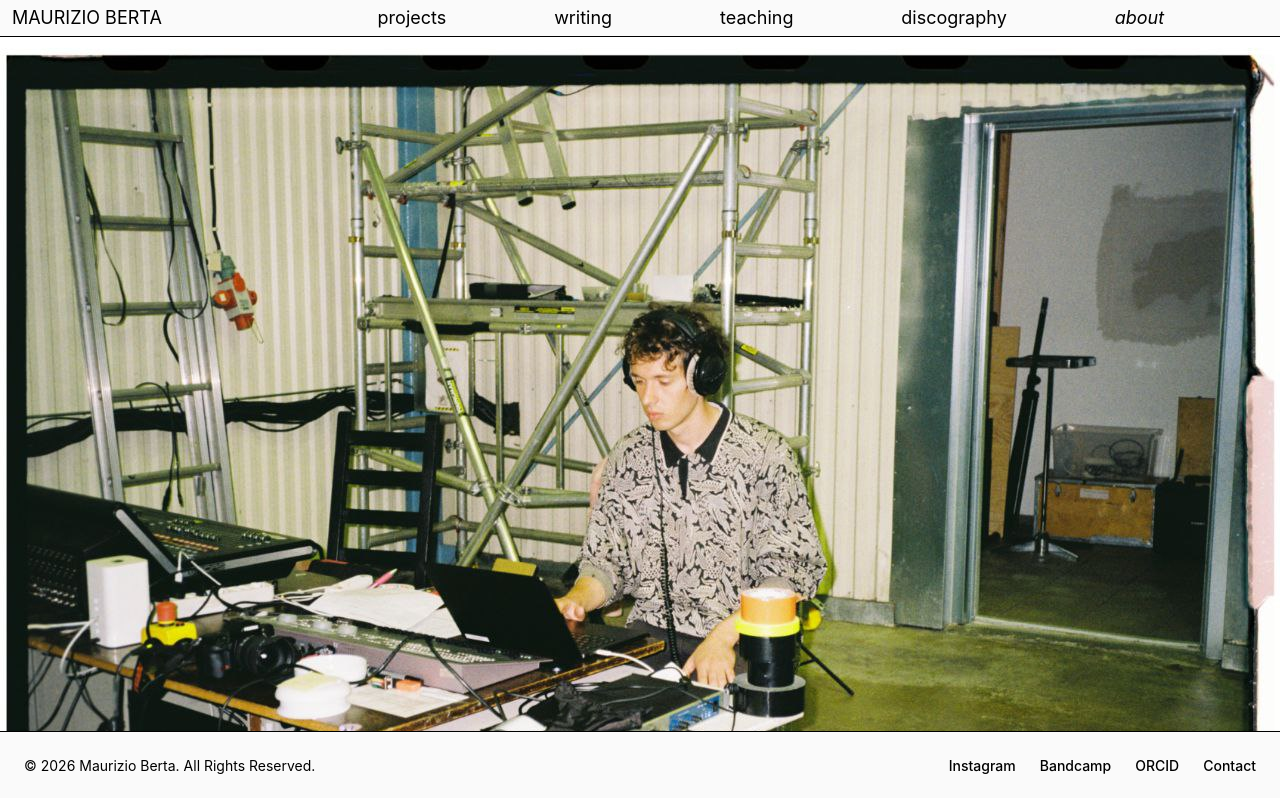
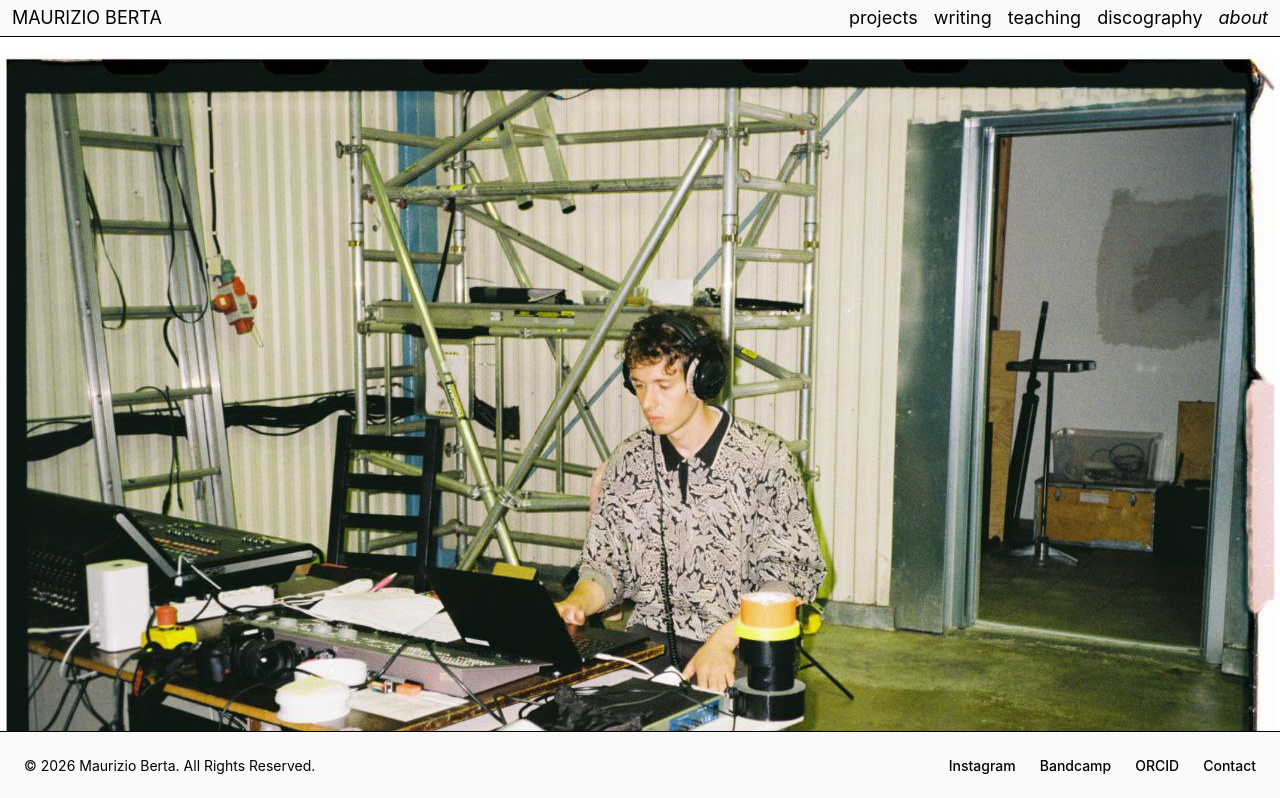
Before and after one commit to mauriziobrt/mauriziobrt.github.io, a SvelteKit app: page /about in a window 1280 px wide. Shown: the top 798 px of the page. Built offline with nearby package versions, Linux system fonts and the light colour scheme.

Commit message:
fixed stuff

```diff
--- a/src/routes/+layout.svelte
+++ b/src/routes/+layout.svelte
@@ -12,7 +12,7 @@
 </svelte:head>
 
 <Nav />
-<div class="pt-8"></div>
+<div class="pt-9"></div>
 {@render children()}
 <div class="pt-24 md:pt-20"></div>
 <Footer />
--- a/src/routes/+page.svelte
+++ b/src/routes/+page.svelte
@@ -1,4 +1,4 @@
 <body class="h-screen relative">
     <img class="max-h-full md:max-h-9/10 mx-auto" src="/C&Er-99.jpg" />
-    <!-- <div class="text-right block italic text-gray-400 font-serif px-6">Locus Solus live@Reaktorhallen <br> March, 2026</div> -->
+    <div class="text-left block italic text-gray-400 font-serif px-6 text-sm">Locus Solus live@Reaktorhallen <br> March, 2026 <br> Ph: Kristina Popova</div>
 </body>
--- a/src/routes/Footer.svelte
+++ b/src/routes/Footer.svelte
@@ -8,16 +8,16 @@
         class="flex flex-wrap items-center mt-3 text-sm font-medium text-body sm:mt-0"
     >
         <li>
-            <a href="#" class="hover:underline me-4 md:me-6">Instagram</a>
+            <a href="https://www.instagram.com/maurizioberta/" class="hover:underline me-4 md:me-6">Instagram</a>
         </li>
         <li>
-            <a href="#" class="hover:underline me-4 md:me-6">Bandcamp</a>
+            <a href="https://maurizioberta.bandcamp.com/" class="hover:underline me-4 md:me-6">Bandcamp</a>
         </li>
         <li>
-            <a href="#" class="hover:underline me-4 md:me-6">ORCID</a>
+            <a href="https://orcid.org/0009-0002-8926-3984" class="hover:underline me-4 md:me-6">ORCID</a>
         </li>
         <li>
-            <a href="#" class="hover:underline">Contact</a>
+            <a href="https://www.kth.se/profile/mberta" class="hover:underline">Contact</a>
         </li>
     </ul>
 </footer>
--- a/src/routes/Nav.svelte
+++ b/src/routes/Nav.svelte
@@ -1,4 +1,4 @@
-<script lang="ts">
+<!-- <script lang="ts">
     import { page } from '$app/state';
     import "../app.css";
 </script>
@@ -13,4 +13,69 @@
     <div class:italic={page.url.pathname.startsWith('/about')} class="hover:uppercase"><a href="/about">About</a></div>
 </nav>
 <hr />
+</div> -->
+
+<script lang="ts">
+    import { page } from '$app/state';
+    import "../app.css";
+
+    let menuOpen = $state(false);
+
+    const links = [
+        { href: '/project', label: 'Projects' },
+        { href: '/writing', label: 'Writing' },
+        { href: '/teaching', label: 'Teaching' },
+        { href: '/discography', label: 'Discography' },
+        { href: '/about', label: 'About' },
+    ];
+</script>
+
+<div class="fixed top-0 z-50 bg-neutral-50 w-full">
+    <nav class="px-3 py-1 flex items-center justify-between lowercase text-lg">
+        <div class="uppercase"><a href="/">Maurizio Berta</a></div>
+
+        <!-- Desktop links: hidden below md, grid from md up -->
+        <div class="hidden md:grid md:grid-flow-col md:gap-4">
+            {#each links as { href, label }}
+                <div class:italic={page.url.pathname.startsWith(href)} class="hover:uppercase">
+                    <a {href}>{label}</a>
+                </div>
+            {/each}
+        </div>
+
+        <!-- Hamburger button: visible only below md -->
+        <button
+            class="md:hidden flex flex-col justify-center gap-1.5 w-8 h-8"
+            aria-label="Toggle menu"
+            aria-expanded={menuOpen}
+            onclick={() => (menuOpen = !menuOpen)}
+        >
+            <span class="block h-0.5 w-6 bg-neutral-900 transition-transform duration-200"
+                class:rotate-45={menuOpen}
+                class:translate-y-2={menuOpen}
+            ></span>
+            <span class="block h-0.5 w-6 bg-neutral-900 transition-opacity duration-200"
+                class:opacity-0={menuOpen}
+            ></span>
+            <span class="block h-0.5 w-6 bg-neutral-900 transition-transform duration-200"
+                class:-rotate-45={menuOpen}
+                class:-translate-y-2={menuOpen}
+            ></span>
+        </button>
+    </nav>
+    <hr />
+
+    <!-- Mobile dropdown menu -->
+    {#if menuOpen}
+        <nav class="md:hidden flex flex-col px-3 py-2 gap-2 lowercase text-lg bg-neutral-50 border-t">
+            {#each links as { href, label }}
+                <div
+                    class:italic={page.url.pathname.startsWith(href)}
+                    class="hover:uppercase"
+                >
+                    <a {href} onclick={() => (menuOpen = false)}>{label}</a>
+                </div>
+            {/each}
+        </nav>
+    {/if}
 </div>
--- a/src/routes/writing/+page.svelte
+++ b/src/routes/writing/+page.svelte
@@ -1,8 +1,10 @@
 <script>
+    import Marquee from "svelte-fast-marquee";
+
     let { data } = $props();
     let page = $state(0);
-    const perPage = 20;
-    let totalPages = $derived(Math.ceil(data.data.length / perPage));
+    const perPage = 100;
+    // let totalPages = $derived(Math.ceil(data.data.length / perPage));
     let pageItems = $derived(
         data.data.slice(page * perPage, page * perPage + perPage),
     );
@@ -19,45 +21,40 @@
 
 <div class=""></div>
 <table class="w-full border-collapse">
-    <!-- <thead>
-        <tr class="text-xs tracking-widest text-gray-500 uppercase">
-            <th class="px-4 text-left font-normal pb-4">Year</th>
-            <th class="px-4 text-left font-normal pb-4">Title</th>
-            <th class="px-4 text-right font-normal pb-4">Project</th>
-        </tr>
-    </thead> -->
     <tbody>
         {#each pageItems as item}
-            <tr onmousemove={(e) => move(e, item.img)} onmouseleave={() => hoverImg = null}
+            <tr
+                onmousemove={(e) => move(e, item.img)}
+                onmouseleave={() => (hoverImg = null)}
                 class="border-t border-gray-200 hover:bg-black hover:text-white hover:italic"
             >
                 <td class="px-4 py-6 align-top">
                     <a
-                        href="/writing/{item.slug}"
+                        href="/project/{item.slug}"
                         class="block whitespace-pre-line">{item.year}</a
                     >
                 </td>
                 <td class="px-4 py-5 align-top">
-                    <a href="/writing/{item.slug}" class="block text-xl"
+                    <a href="/project/{item.slug}" class="block text-xl"
                         >{item.title}</a
                     >
 
                     <p class="text-gray-600">{item.subtitle}</p>
                 </td>
-                <td class="px-4 py-6 align-top text-right text-gray-400 ">
+                <td
+                    class="px-4 py-6 align-top text-right text-gray-400 hidden sm:table-cell"
+                >
                     <a
-                        href="/writing/{item.slug}"
-                        class="block italic font-serif"
-                        >{item.project}</a
+                        href="/project/{item.slug}"
+                        class="block italic font-serif">{item.project}</a
                     >
-                   <p class="">{item.tags}</p>
-
+                    <p class="">{item.tags}</p>
                 </td>
             </tr>
         {/each}
     </tbody>
 </table>
-<div class="px-4">
+<!-- <div class="px-4">
     <div class="flex justify-between items-center mt-6 text-sm">
         <button
             disabled={page === 0}
@@ -71,7 +68,7 @@
             class="disabled:opacity-30">Next</button
         >
     </div>
-</div>
+</div> -->
 
 {#if hoverImg}
     <img
@@ -80,3 +77,7 @@
         style="top:{y}px; left:{x}px; transform: translate(20px, -50%);"
     />
 {/if}
+
+<div class="fixed mt-auto font-medium bg-black text-white bottom-22 md:bottom-17 w-full">
+    <Marquee speed={10} gap="1rem"><a class="hover:text-bold" href="https://maurizioberta.bandcamp.com/album/locus-solus">→ Locus Solus - Listen Here ← </a></Marquee>
+</div>
```
